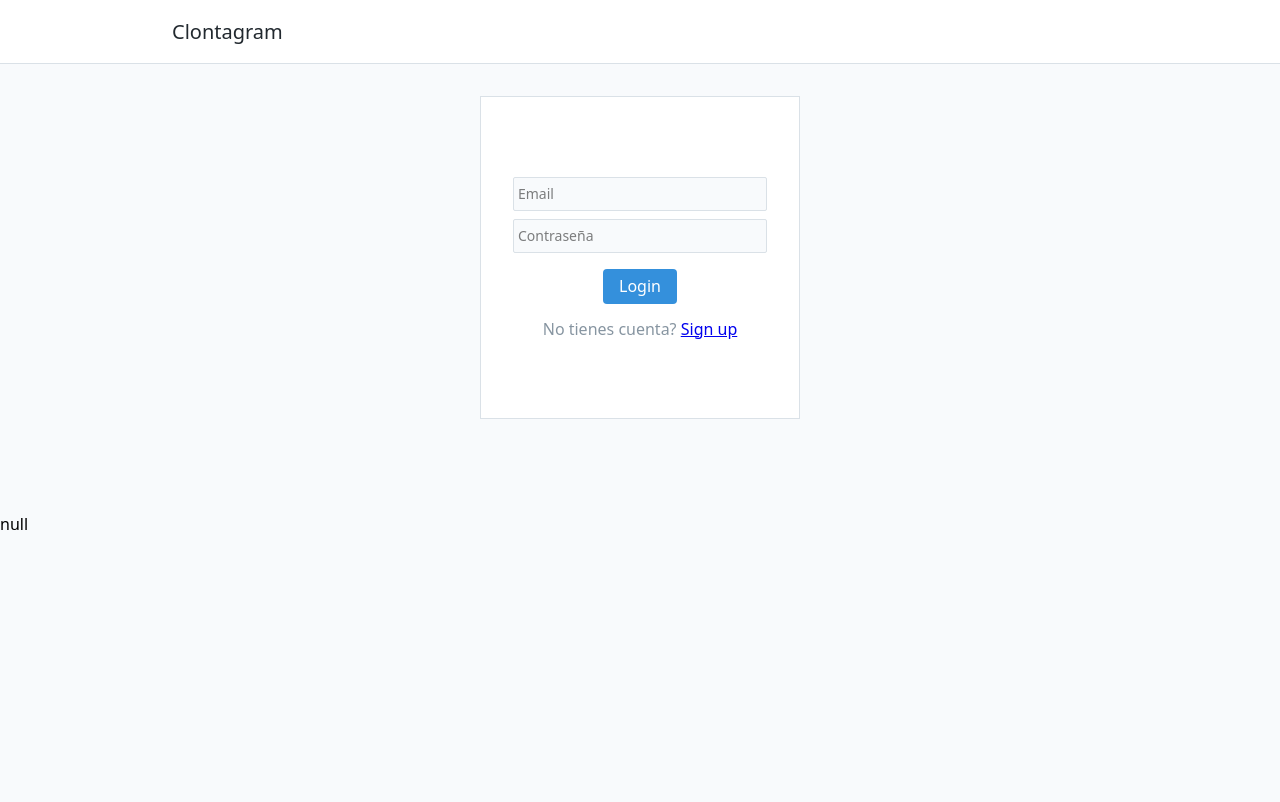
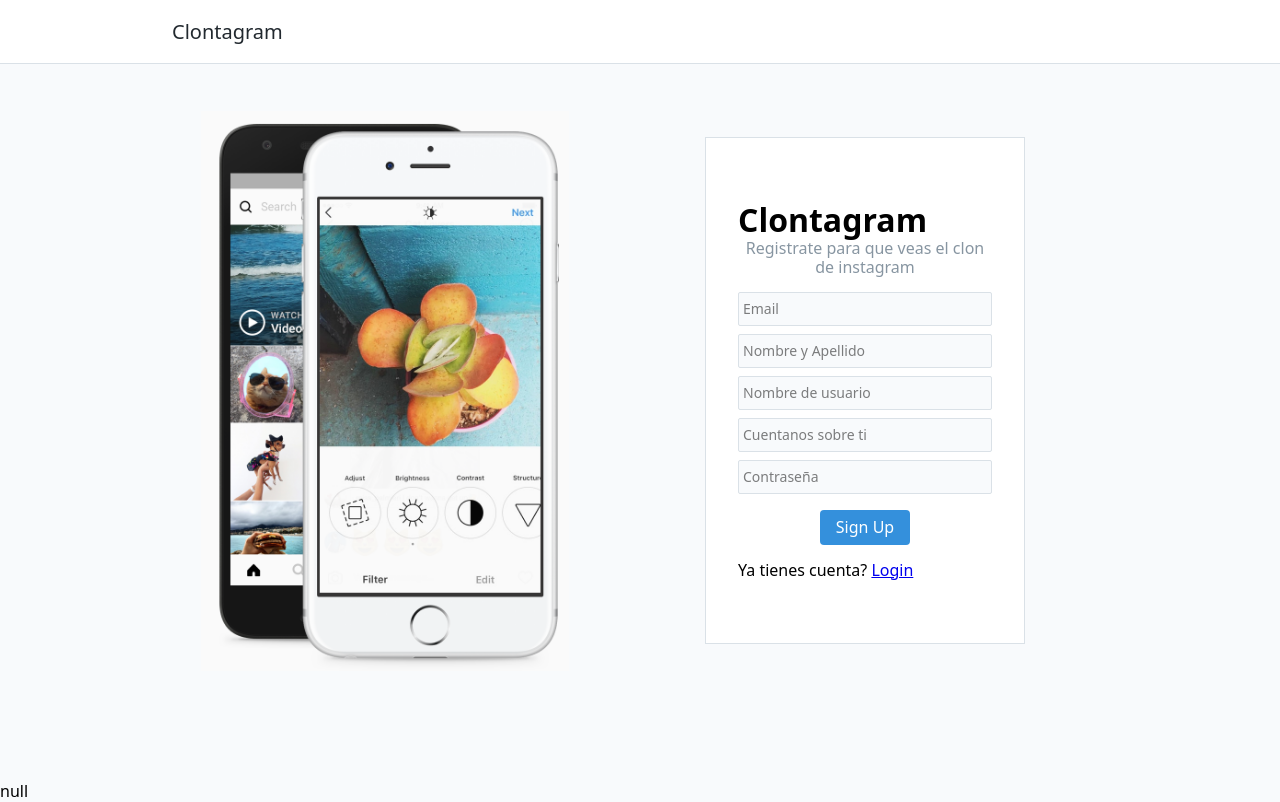
Before and after one commit to diegomottadev/clon-instagram-app, a React (Create React App) app: page / in a window 1280 px wide. Built offline with nearby package versions, Linux system fonts and the light colour scheme; the HTML template or start-up script is replaced by a standard one.

Commit message:
rutas de navegacion login y logout

```diff
--- a/src/App.js
+++ b/src/App.js
@@ -6,7 +6,7 @@ import Axios from 'axios';
 import { setToken, deleteToken, initAxiosInterceptors, getToken } from './Helpers/auth-helpers';
 import Loading from './Componetes/Loading';
 import Main from './Componetes/Main';
-import {BrowserRoute as Router, Route, Switch} from 'react-router-dom';
+import {BrowserRouter as Router, Route, Switch} from 'react-router-dom';
 
 initAxiosInterceptors() // lo usa en el useEffect para preguntar si ese token lo tiene el usuario
 
@@ -67,13 +67,18 @@ export default function App() {
   }
 
   return (
-    <div className="ContenedorTemporal">
-      <Nav />
-      {/* <Signup signup={signup} /> */}
-      <Login login={login}/>
+    <Router>
+      <Nav/>
+      <LogoutRoute login={login} signup={signup}/>
       <div> {JSON.stringify(usuario)}</div>
-    </div>
+    </Router>
+
+
   );
+
+
+}
+
 
 function LoginRoute(){
 
@@ -93,4 +98,3 @@ export default function App() {
     </Switch>
   );
 }
-}
--- a/src/Vistas/Login.js
+++ b/src/Vistas/Login.js
@@ -1,6 +1,7 @@
 import React, { useState } from 'react';
 import Main from '../Componetes/Main';
 import Axios from 'axios';
+import { Link } from 'react-router-dom';
 
 export default function Login({login}){
 
@@ -34,7 +35,7 @@ export default function Login({login}){
                 <input type="email" name="email" placeholder="Email" className="Form__field" required onChange={handleInputChange} value={usuario.email}/>
                 <input type="password" name="password" placeholder="Contraseña" className="Form__field" required max="150" onChange={handleInputChange} value={usuario.password}/>
                 <button className="Form__submit" type="submit">Login</button>
-                <p className="FormContainer__info">No tienes cuenta? <a href="/signup">Sign up</a></p>
+                <p className="FormContainer__info">No tienes cuenta? <Link to="Sign up">Sing up</Link></p>
                 </form>
             </div>
         </div>
--- a/src/Vistas/Signup.js
+++ b/src/Vistas/Signup.js
@@ -1,4 +1,5 @@
 import React, { useState } from 'react';
+import { Link } from 'react-router-dom';
 import Main from '../Componetes/Main';
 import imagenSignup from '../imagenes/signup.png';
 export default function Signup({signup}) {
@@ -48,7 +49,7 @@ export default function Signup({signup}) {
                     <input type="password" name="password" placeholder="Contraseña" className="Form__field" required max="150" onChange={handleInputChange} value={usuario.password}/>
                     <button className="Form__submit" type="submit">Sign Up</button>
                     <p className="FormContainer_info">
-                        Ya tienes cuenta? <a href="/logn\">Login</a>
+                        Ya tienes cuenta? <Link to="/login">Login</Link>
                     </p>
                 </form>
             </div>
```
Lines whose indentation alone changed are shown as unchanged.
